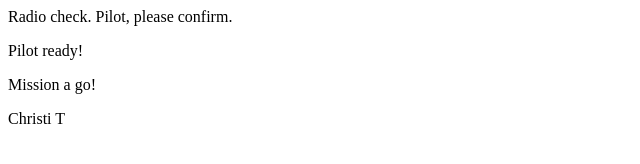
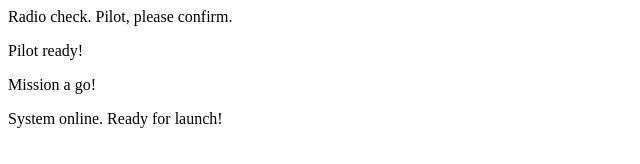
Before and after one commit to NinoGotti5/communication-log, a plain HTML site: page index.html in a window 1280 px wide. Shown: the whole page, without its empty margins (0-640 px from the left). Drawn offline with Linux system fonts and the light colour scheme.

Commit message:
Seconf response

```diff
--- a/index.html
+++ b/index.html
@@ -6,7 +6,7 @@
 
       <p>Mission a go!</p>
 
-      <p>Christi T</p>
+      <p>System online. Ready for launch!</p>
 
    </body>
 </html>
```
